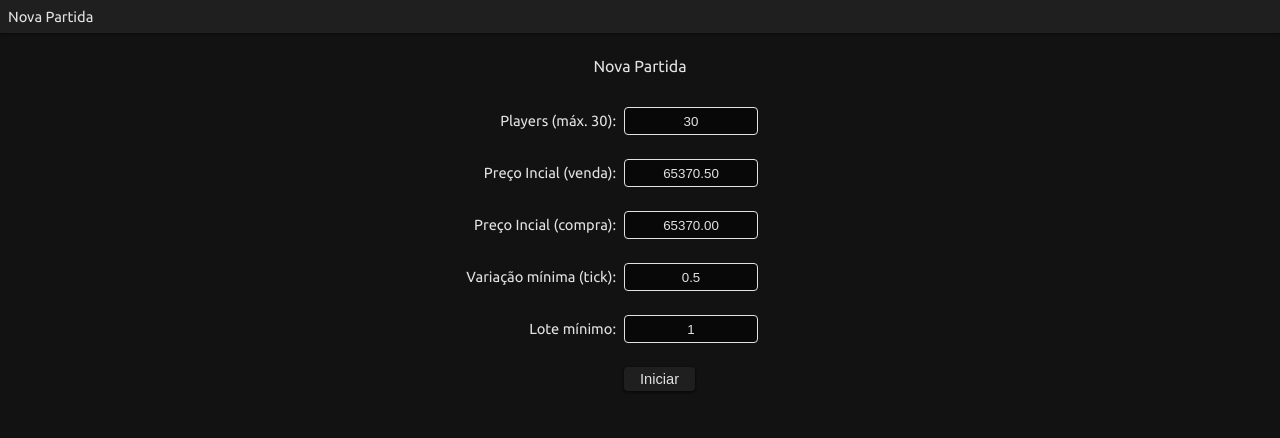
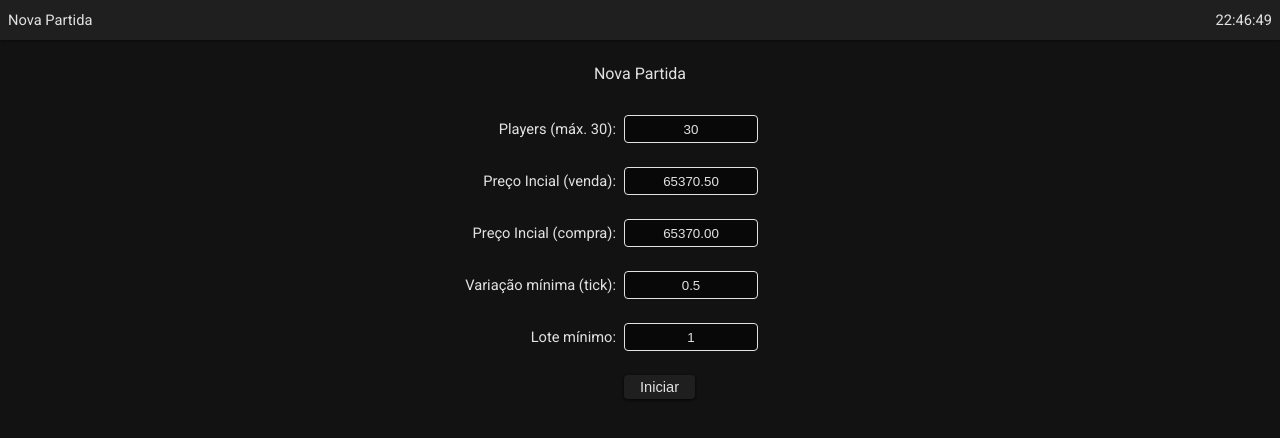
Before and after one commit to murilo9/open-scalping, an Angular app: page /new-game in a window 1280 px wide. Shown: the top 438 px of the page. Built offline with nearby package versions, Linux system fonts and the light colour scheme.

Commit message:
Relógio e hora no histórico de negócios

```diff
--- a/src/app/core/Market.ts
+++ b/src/app/core/Market.ts
@@ -40,7 +40,7 @@ export class Market{
             //Se houver uma oferta de venda neste preço, fecha negócio:
             if(this.offerList[offer.score].status == OfferType.SALE){
                 do{     //Fecha negócio
-                    var dealSize = 0;
+                    let dealSize = 0;
                     do{     //Fecha negócio
                         offer.quantity -= 1;
                         this.offerList[offer.score].queue[0].quantity -= 1;
@@ -48,7 +48,7 @@ export class Market{
                     }while   //...enquanto houverem lotes apregoados nesta oferta
                     (this.offerList[offer.score].queue[0].quantity > 0 && offer.quantity > 0);
                     //Registra um negócio, neste preço, com esta quantidade, no histórico de negócios:
-                    var deal = new Deal(dealSize, parseFloat(offer.score), offer.type, offer.sendingPlayerId,
+                    const deal = new Deal(dealSize, parseFloat(offer.score), offer.type, offer.sendingPlayerId,
                     this.offerList[offer.score].queue[0].sendingPlayerId);
                     this.dealList.push(deal);
                     this.marketService.dealListHasChanged(this.dealList);
@@ -74,7 +74,7 @@ export class Market{
             //Se houver uma oferta de compra neste preço, fecha negócio:
             if(this.offerList[offer.score].status == OfferType.PURCHASE){
                 do{     //Fecha negócio
-                    var dealSize = 0;
+                    let dealSize = 0;
                     do{     //Fecha negócio
                         offer.quantity -= 1;
                         this.offerList[offer.score].queue[0].quantity -= 1;
@@ -82,7 +82,7 @@ export class Market{
                     }while   //...enquanto houverem lotes apregoados nesta oferta
                     (this.offerList[offer.score].queue[0].quantity > 0 && offer.quantity > 0);
                     //Registra um negócio, neste preço, com esta quantidade, no histórico de negócios:
-                    var deal = new Deal(dealSize, parseFloat(offer.score), offer.type, offer.sendingPlayerId,
+                    const deal = new Deal(dealSize, parseFloat(offer.score), offer.type, offer.sendingPlayerId,
                     this.offerList[offer.score].queue[0].sendingPlayerId);
                     this.dealList.push(deal);
                     this.marketService.dealListHasChanged(this.dealList);
--- a/src/app/shared/Deal.ts
+++ b/src/app/shared/Deal.ts
@@ -6,6 +6,7 @@ export class Deal{
     type: OfferType;
     activePlayerId: number;
     passivePlayerId: number;
+    time: Date;
 
     constructor(quantity: number, score: number, type: OfferType,
     activePlayerId: number, passivePlayerId: number){
@@ -14,5 +15,6 @@ export class Deal{
         this.type = type;
         this.activePlayerId = activePlayerId;
         this.passivePlayerId = passivePlayerId;
+        this.time = new Date();
     }
 }
--- a/src/app/widgets/deal-history/deal-history.component.html
+++ b/src/app/widgets/deal-history/deal-history.component.html
@@ -5,6 +5,7 @@
         <span class="field quantity">Qtd</span>
         <span class="field sold">Vendedor</span>
         <span class="field bought">Comprador</span>
+        <span class="field time">Hora</span>
     </p>
     <div class="deal-list" id="deal-list">
         <div class="deal-list-wrapper">
@@ -20,6 +21,7 @@
                     {{deal.type === 1 ? getPlayerLabel(deal.activePlayerId)
                         : getPlayerLabel(deal.passivePlayerId)}}
                 </span>
+                <span class="field time">{{deal.time | date:'HH:mm:ss'}}</span>
             </p>
         </div>
     </div>
--- a/src/app/widgets/deal-history/deal-history.component.scss
+++ b/src/app/widgets/deal-history/deal-history.component.scss
@@ -47,6 +47,9 @@ $shadowColor: rgba(0,0,0,0.5);
             &.bought{
                 width: 88px;
             }
+            &.time{
+                width: 64px;
+            }
         }
     }
 }
--- a/src/app/widgets/top-bar/top-bar.component.html
+++ b/src/app/widgets/top-bar/top-bar.component.html
@@ -4,4 +4,5 @@
     class="new-game-button">
         Nova Partida
     </a>
+    <div class="clock">{{clock | date:'HH:mm:ss'}}</div>
 </div>
--- a/src/app/widgets/top-bar/top-bar.component.scss
+++ b/src/app/widgets/top-bar/top-bar.component.scss
@@ -5,8 +5,12 @@ $shadowColor: rgba(0,0,0,0.5);
 
 .topbar{
     display: flex;
+    justify-content: space-between;
+    align-items: center;
     background: $sufaceColor;
     color: $onPrimaryColor;
+    height: 24px;
+    box-sizing: content-box;
     padding: 8px 8px;
     box-shadow: 0 1px 3px $shadowColor;
 }
--- a/src/app/widgets/top-bar/top-bar.component.ts
+++ b/src/app/widgets/top-bar/top-bar.component.ts
@@ -5,11 +5,15 @@ import { Component, OnInit } from '@angular/core';
   templateUrl: './top-bar.component.html',
   styleUrls: ['./top-bar.component.scss']
 })
-export class TopBarComponent implements OnInit {
+export class TopBarComponent {
 
-  constructor() { }
+  clock: Date;
 
-  ngOnInit() {
+  constructor() {
+    this.clock = new Date();
+    setInterval(() => {
+      this.clock = new Date();
+    }, 1000)
   }
 
 }
--- a/src/index.html
+++ b/src/index.html
@@ -6,7 +6,7 @@
   <base href="/">
   <meta name="viewport" content="width=device-width, initial-scale=1">
   <link rel="icon" type="image/x-icon" href="favicon.ico">
-  <link href="https://fonts.googleapis.com/css?family=Ubuntu&display=swap" rel="stylesheet">
+  <link href="https://fonts.googleapis.com/css?family=Roboto&display=swap" rel="stylesheet">
 </head>
 <body>
   <app-root></app-root>
--- a/src/styles.scss
+++ b/src/styles.scss
@@ -7,7 +7,7 @@ body{
     margin: 0;
     height: 100vh;
     background: $backgroundColor;
-    font-family: 'Ubuntu', sans-serif;
+    font-family: 'Roboto', sans-serif;
     font-size: 11pt;
     color: $onPrimaryColor;
 }
```
